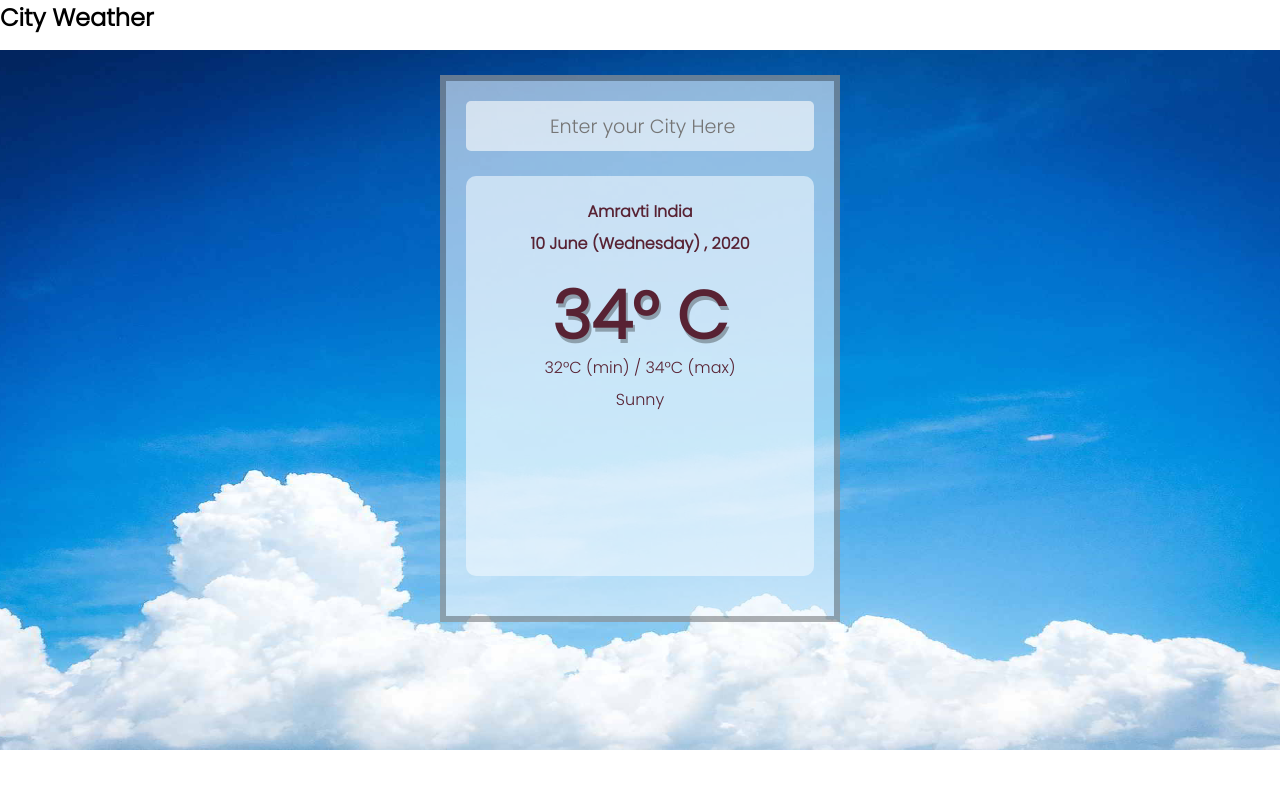
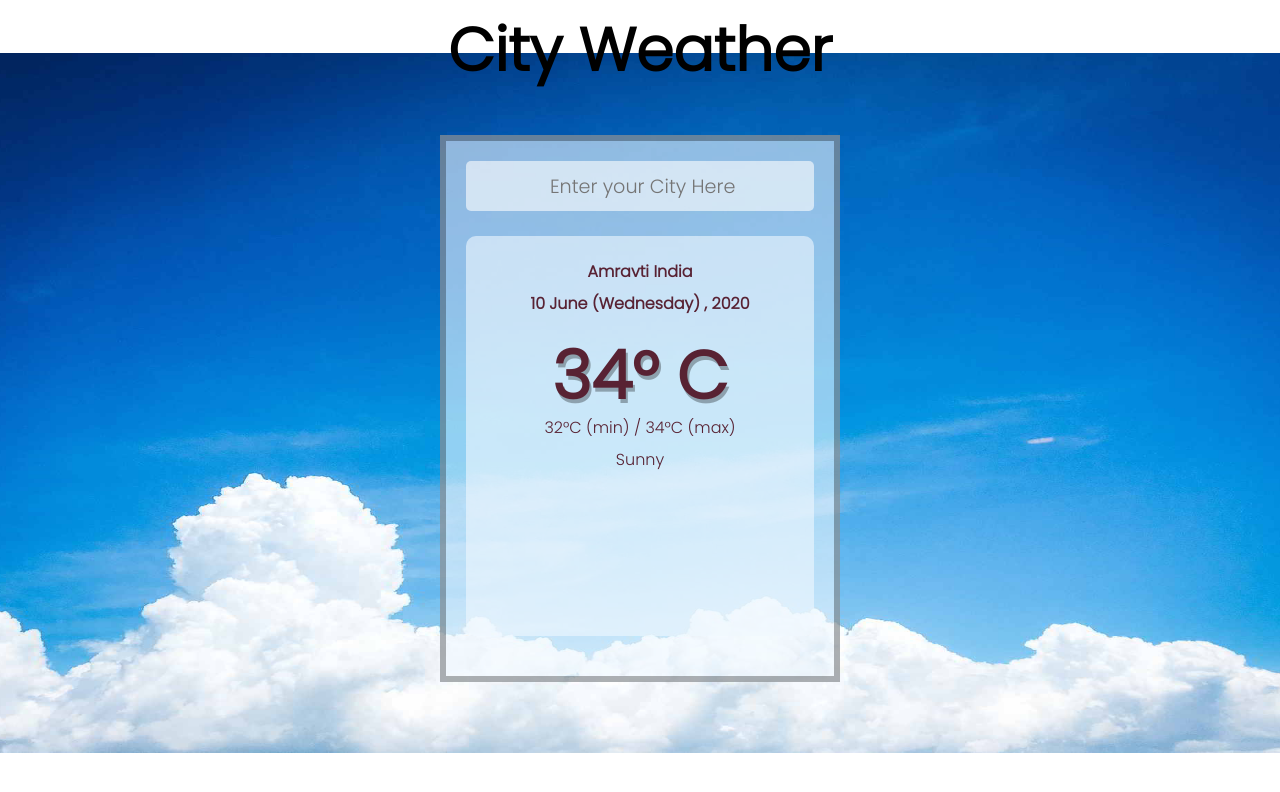
Before and after one commit to Himanshu0124/WeatherApp, a website: page index.html in a window 1280 px wide. Drawn offline with Linux system fonts and the light colour scheme.

Commit message:
Update style.css

```diff
--- a/style.css
+++ b/style.css
@@ -4,9 +4,9 @@
     box-sizing: border-box;
     font-family: 'Poppins', sans-serif;
 }
-h1{
-    font-size:80px;
-    margin-top:10px;
+h2{
+    font-size:60px;
+    margin-top:5px;
     text-align:center;
 }
 body
```
